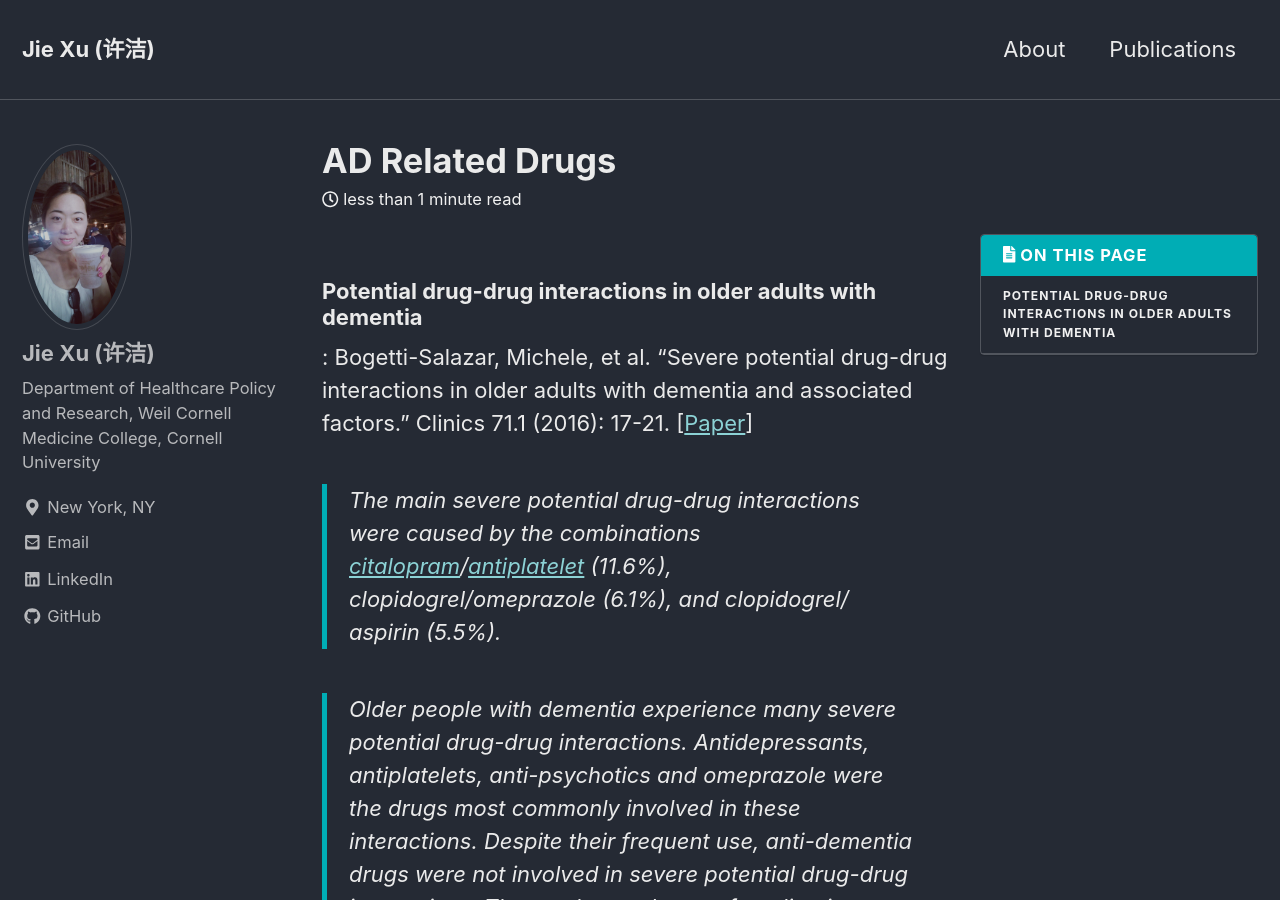
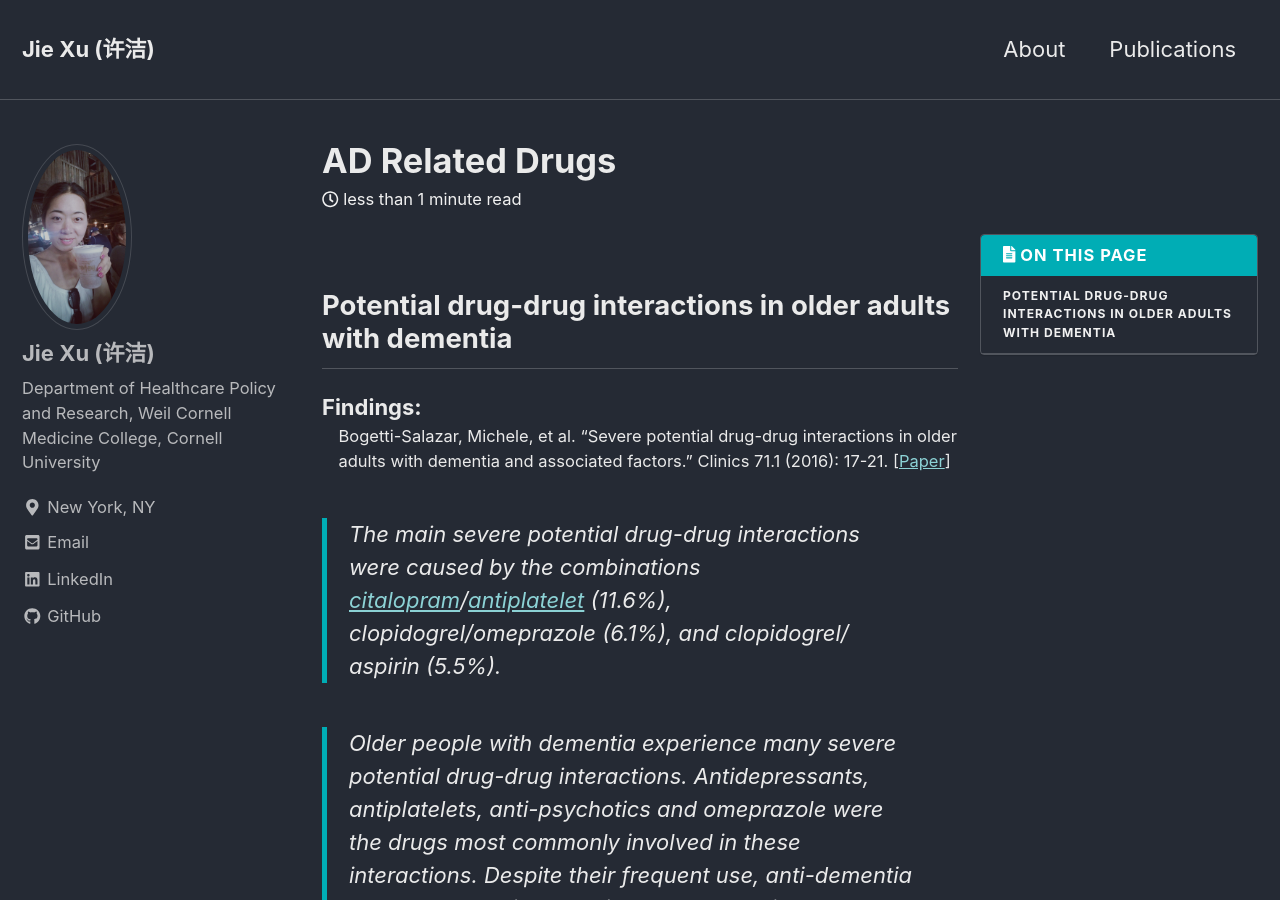
Before and after one commit to jxu1015/jxu1015.github.io, a Jekyll site: the page built from _posts/2020-03-03-AD-Related-Drugs.md, in a window 1280 px wide and 900 px high. Built offline with Jekyll 4.4.1, drawn with Linux system fonts in a browser that asks for light colours; nearby versions of some CDN libraries; some of the changed lines change nothing that is shown.

Commit message:
Update 2020-03-03-AD-Related-Drugs.md

```diff
--- a/_posts/2020-03-03-AD-Related-Drugs.md
+++ b/_posts/2020-03-03-AD-Related-Drugs.md
@@ -8,8 +8,9 @@ tags:
 toc: true
 ---
 
-### Potential drug-drug interactions in older adults with dementia
+## Potential drug-drug interactions in older adults with dementia
 
+Findings:
 :   Bogetti-Salazar, Michele, et al. "Severe potential drug-drug interactions in older adults with dementia and associated factors." Clinics 71.1 (2016): 17-21. [[Paper](https://www.ncbi.nlm.nih.gov/pmc/articles/PMC4763155/pdf/cln-71-01-017.pdf)]
 
 > The main severe potential drug-drug interactions were caused by the combinations [citalopram](https://www.drugs.com/citalopram.html)/[antiplatelet](https://www.drugs.com/drug-class/antiplatelet-agents.html) (11.6%), clopidogrel/omeprazole (6.1%), and clopidogrel/ aspirin (5.5%).
```
